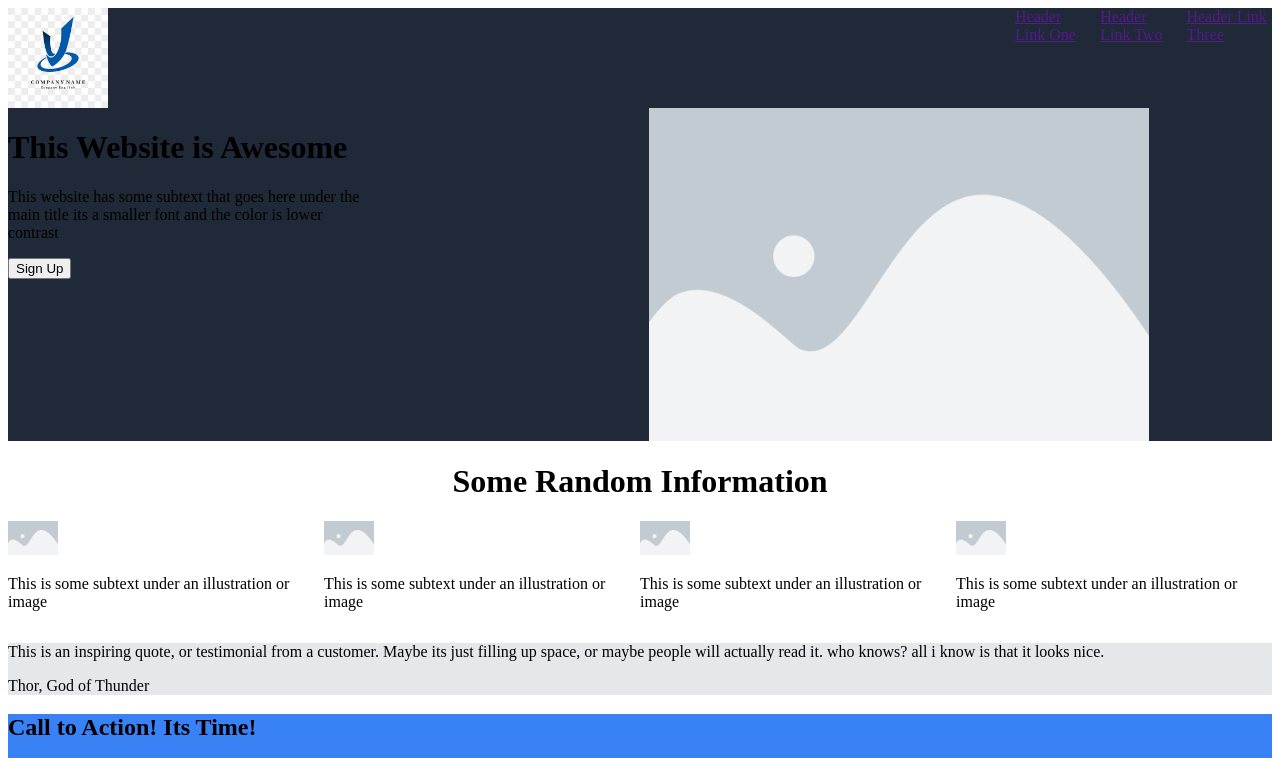
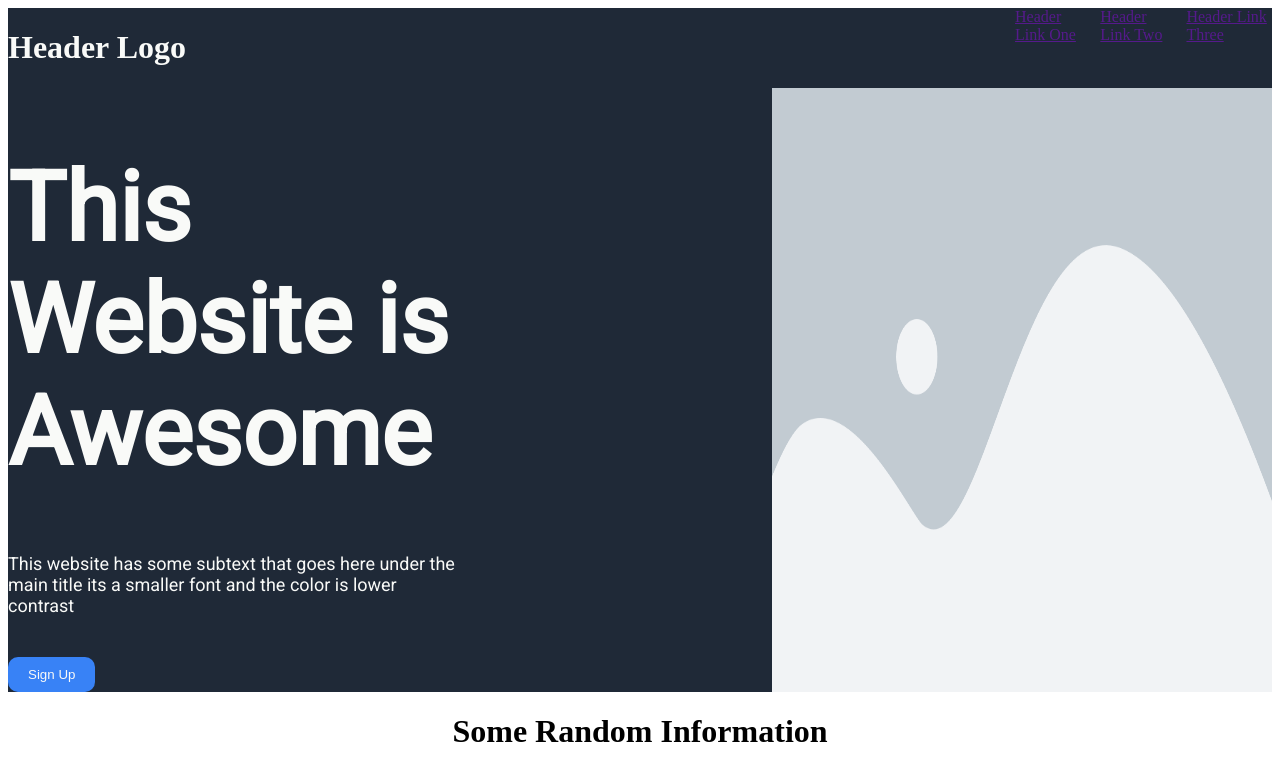
Before and after one commit to flippperooo/Landing-Page-Project, a plain HTML site: page index.html in a window 1280 px wide. Shown: the top 758 px of the page. Drawn offline with Linux system fonts and the light colour scheme.

Commit message:
more styles, replaced logo img with <h1>

```diff
--- a/index.html
+++ b/index.html
@@ -9,7 +9,7 @@
 <body>
     <header>
         <div id="header">
-            <img id="logo" src="genericLogo.jpg">
+            <h1 id="logo">Header Logo</h1>
             <div id="links">
                 <a id="link" href="">Header Link One</a>
                 <a id="link" href="">Header Link Two</a>
@@ -21,7 +21,7 @@
                 <h1>This Website is Awesome</h1>
                 <p>This website has some subtext that goes here under the<br>
                 main title its a smaller font and the color is lower<br> contrast </p>
-                <button>Sign Up</button>
+                <button id="button1">Sign Up</button>
             </div>
 
             <img id="placeHolder" src="placeHolderImg.webp">
--- a/style.css
+++ b/style.css
@@ -1,8 +1,14 @@
+@import url('https://fonts.googleapis.com/css2?family=Roboto&display=swap');
+
 #header,#block1,footer{
     background-color: #1F2937;
 }
 #logo{
+    display: flex;
+    gap: 10px; /* Space between "header" and "Logo" */
+    white-space: nowrap; /* Prevents wrapping */
     width:100px;
+    color:#F9FAF8;
 }
 #link{
     padding-left: 7px;
@@ -14,13 +20,27 @@
     display: flex;
     justify-content: right;
     margin-left:900px;
-
 }
 #block1{
     display: flex;
 }
 #content{
     display: block;
+    font-family:"Roboto" ;
+    font-size: 48px;
+    font-weight: 900;
+    color:#F9FAF8;
+}
+#button1{
+    background-color:#3882F6;
+    color:#F9FAF8;
+    border:none;
+    border-radius: 10px;
+    padding:10px 20px;
+}
+p{
+    font-size: 18px;
+    font-weight: 50;
 }
 #placeHolder{
     width:500px;
```
